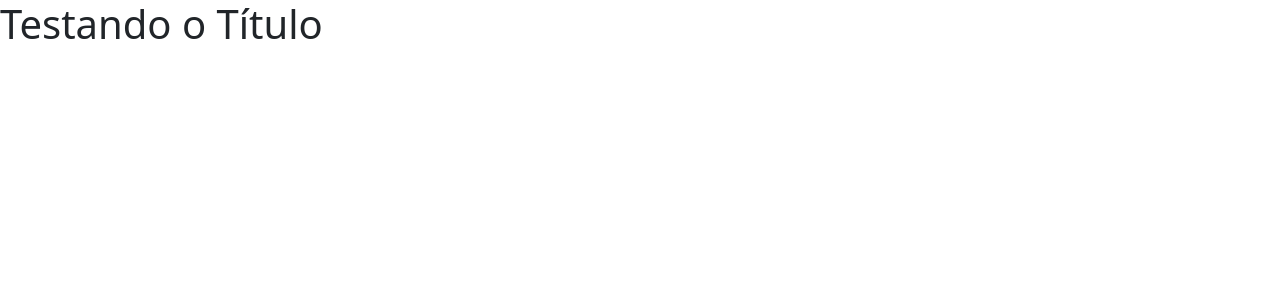
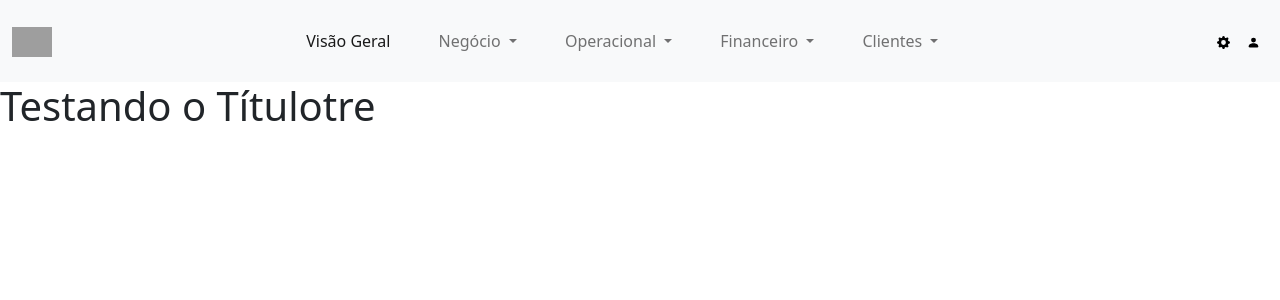
Before and after one commit to GustavoSept/IoT_Park, a Flask app: page / in a window 1280 px wide. Shown: the top 300 px of the page. Run offline with Flask 3, Linux system fonts and the light colour scheme; grey boxes are pictures that could not be loaded.

Commit message:
Basic frontend setup Added a navbar to the base.html, with some (empty) links.

```diff
--- a/frontend/iotPark/__init__.py
+++ b/frontend/iotPark/__init__.py
@@ -3,4 +3,4 @@ from flask import Flask
 app = Flask(__name__)
 
 # needs to come after app instance is created
-from frontend.iotPark import routes
+from iotPark import routes
--- a/frontend/iotPark/routes.py
+++ b/frontend/iotPark/routes.py
@@ -1,4 +1,4 @@
-from frontend.iotPark import app
+from iotPark import app
 from flask import render_template
 
 @app.route('/')
--- a/frontend/iotPark/templates/base.html
+++ b/frontend/iotPark/templates/base.html
@@ -9,8 +9,79 @@
     <link href="https://cdn.jsdelivr.net/npm/bootstrap@5.0.2/dist/css/bootstrap.min.css" rel="stylesheet" integrity="sha384-EVSTQN3/azprG1Anm3QDgpJLIm9Nao0Yz1ztcQTwFspd3yD65VohhpuuCOmLASjC" crossorigin="anonymous">
 
     <title>{% block title %}{% endblock %}</title>
+
+    <style>
+      .nav-icon img { /* Icons on the right */
+        width: auto; /* Maintain aspect ratio */
+        height: 1vw;
+      }
+
+      .nav-icon { /* Icons on the right */
+        padding: 0 0.66vw;
+      }
+
+
+      .navbar-nav { /* Menus at the center */
+        margin-right: auto;
+        margin-left: auto;
+        padding: 1vw 0; /* sets the height of the nav-bar */
+      }
+
+      .navbar-nav .nav-item {
+        margin-right: 2.5vw; /* Adjust as needed */
+      }
+    </style>
+
   </head>
   <body>
+
+    <nav class="navbar navbar-expand-lg navbar-light bg-light">
+      <div class="container-fluid">
+        <!-- Logo, fill with real file later -->
+        <a class="navbar-brand" href="#">
+          <img src="/path/to/logo.png" alt="Logo" style="height: 30px;">
+        </a>
+
+        <!-- Toggler for mobile views -->
+        <button class="navbar-toggler" type="button" data-bs-toggle="collapse" data-bs-target="#navbarNav" aria-controls="navbarNav" aria-expanded="false" aria-label="Toggle navigation">
+          <span class="navbar-toggler-icon"></span>
+        </button>
+
+        <!-- Navbar links -->
+        <div class="collapse navbar-collapse" id="navbarNav">
+          <ul class="navbar-nav me-auto mb-2 mb-lg-0">
+            <li class="nav-item">
+              <a class="nav-link active" aria-current="page" href="#">Visão Geral</a>
+            </li>
+            <!-- Dropdown menus for expandable items -->
+            {% for menu in ['Negócio', 'Operacional', 'Financeiro', 'Clientes'] %}
+              <li class="nav-item dropdown">
+                <a class="nav-link dropdown-toggle" href="#" id="navbarDropdown" role="button" data-bs-toggle="dropdown" aria-expanded="false">
+                  {{ menu }}
+                </a>
+                <ul class="dropdown-menu" aria-labelledby="navbarDropdown">
+                  <li><a class="dropdown-item" href="#">Submenu 1</a></li>
+                  <!-- Add more submenu items here -->
+                </ul>
+              </li>
+            {% endfor %}
+          </ul>
+
+          <!-- Icons on the right -->
+          <div class="d-flex">
+            <a class="nav-icon position-relative text-decoration-none" href="#">
+              <img src="{{ url_for('static', filename='icons/gear-fill.svg') }}" alt="Setting Icon">
+            </a>
+
+            <a class="nav-icon position-relative text-decoration-none" href="#">
+              <img src="{{ url_for('static', filename='icons/person-fill.svg') }}" alt="Profile Icon">
+            </a>
+
+          </div>
+        </div>
+      </div>
+    </nav>
+
     {% block content %}
 
     {% endblock %}
@@ -19,11 +90,5 @@
 
     <!-- Option 1: Bootstrap Bundle with Popper -->
     <script src="https://cdn.jsdelivr.net/npm/bootstrap@5.0.2/dist/js/bootstrap.bundle.min.js" integrity="sha384-MrcW6ZMFYlzcLA8Nl+NtUVF0sA7MsXsP1UyJoMp4YLEuNSfAP+JcXn/tWtIaxVXM" crossorigin="anonymous"></script>
-
-    <!-- Option 2: Separate Popper and Bootstrap JS -->
-    <!--
-    <script src="https://cdn.jsdelivr.net/npm/@popperjs/core@2.9.2/dist/umd/popper.min.js" integrity="sha384-IQsoLXl5PILFhosVNubq5LC7Qb9DXgDA9i+tQ8Zj3iwWAwPtgFTxbJ8NT4GN1R8p" crossorigin="anonymous"></script>
-    <script src="https://cdn.jsdelivr.net/npm/bootstrap@5.0.2/dist/js/bootstrap.min.js" integrity="sha384-cVKIPhGWiC2Al4u+LWgxfKTRIcfu0JTxR+EQDz/bgldoEyl4H0zUF0QKbrJ0EcQF" crossorigin="anonymous"></script>
-    -->
   </body>
 </html>
--- a/frontend/iotPark/templates/home.html
+++ b/frontend/iotPark/templates/home.html
@@ -5,5 +5,5 @@
 {% endblock %}
 
 {% block content %}
-    <h1>Testando o Título</h1>
+    <h1>Testando o Títulotre</h1>
 {% endblock %}
--- a/frontend/run.py
+++ b/frontend/run.py
@@ -1,4 +1,4 @@
-from frontend.iotPark import app
+from iotPark import app
 
 if __name__ == '__main__':
     app.run(debug=True)
```
Also changed, not shown: frontend/iotPark/static/icons/gear-fill.svg (added), frontend/iotPark/static/icons/person-fill.svg (added).
